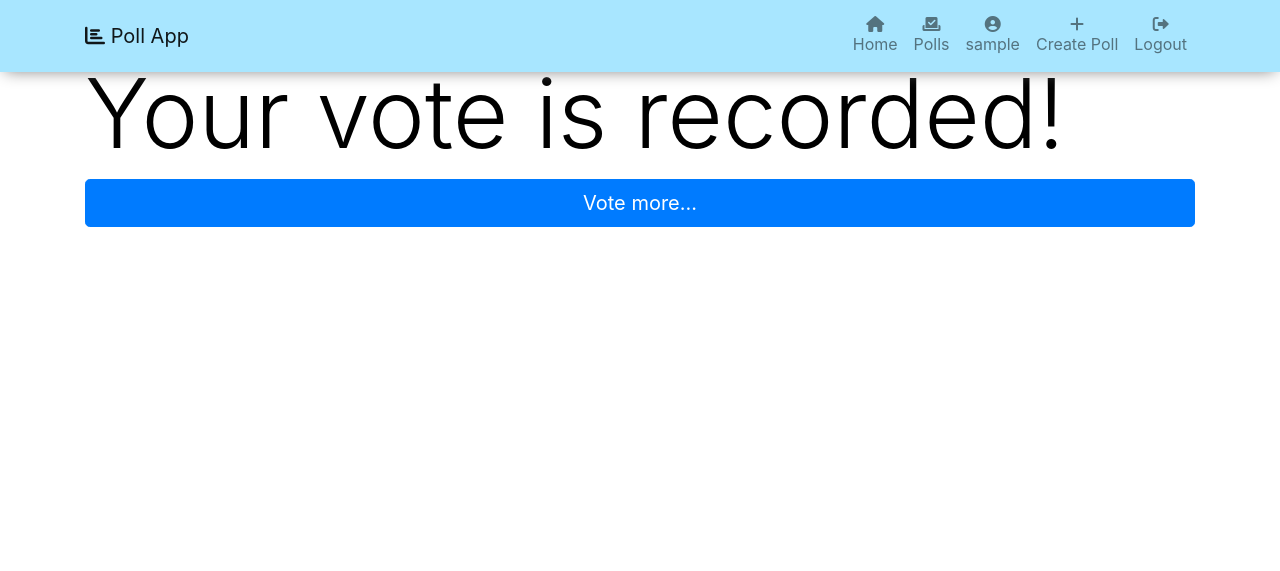
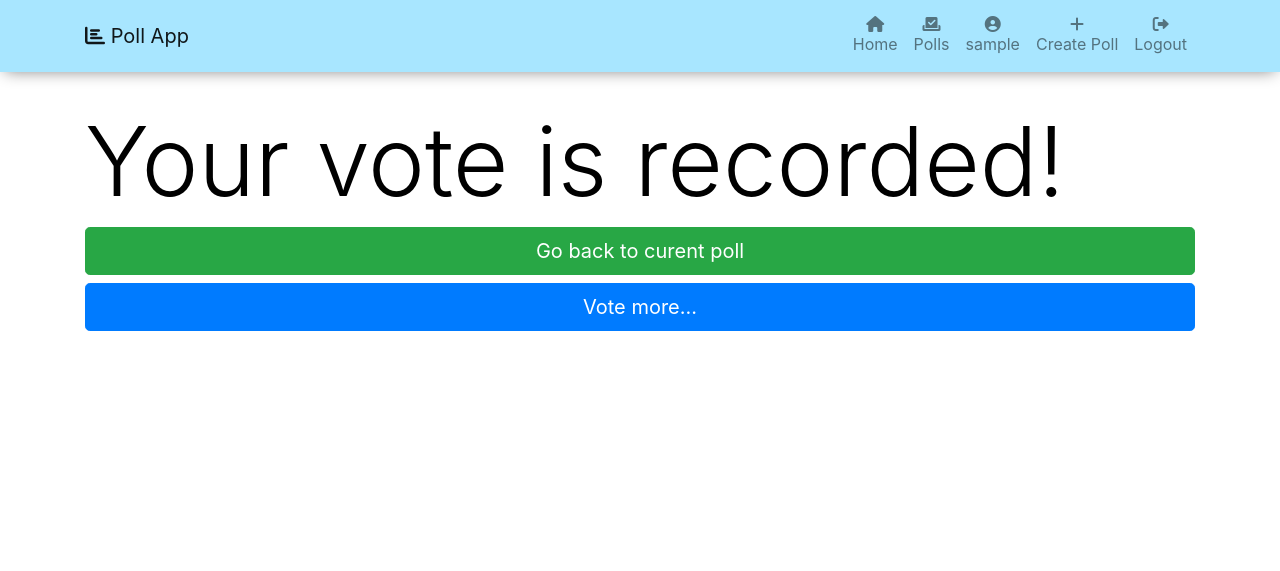
Before and after one commit to PollAppOrg/PollApp, a PHP site: template views/poll/vote_success.php in a window 1280 px wide. Shown: the top 571 px of the page. Run offline with PHP 8.4, Linux system fonts and the light colour scheme; the visitor is signed in with stand-in values (Sample User, id 1); the template is opened without the code that fills it: most values are stand-ins (such as "Sample title", 1, 10 or a date in 2020); some libraries are stand-ins or nearby versions.

Commit message:
change vote_success

```diff
--- a/controllers/PollController.php
+++ b/controllers/PollController.php
@@ -53,6 +53,7 @@ class PollController extends Controller {
     public function vote($vote) {
         $poll = new PollModel($this->conn);
         if($poll->vote($vote)->success()) {
+            $id = $vote['id'];
             include "views/poll/vote_success.php";
         } else {
             $errors = $pollObj->errors;
--- a/core/init.php
+++ b/core/init.php
@@ -10,7 +10,7 @@ if(!isset($_SESSION['user_id']))
 
 include_once "core/DB.php";
 DB::getInstance();
-DB::connect("localhost", "root", "", "2022PollAppDB"); //pw = "" for XAMP
+DB::connect("localhost", "root", "root", "2022PollAppDB"); //pw = "" for XAMP
 $conn = DB::getConn();
 // auto load classes
 spl_autoload_register(function($className) {
--- a/views/poll/vote_success.php
+++ b/views/poll/vote_success.php
@@ -1,11 +1,12 @@
 <?php include __DIR__ . "/../inc/head.php" ?>
 
-<div class="container">
+<div class="container mt-5">
     <div class="row">
         <div class="col-md-12">
             <h1 class="display-1">
                 Your vote is recorded!
             </h1>
+            <a href="<?=ROOT?>poll/get/<?=$id?>" class="btn btn-success btn-lg btn-block">Go back to curent poll</a>
             <a href="<?=ROOT?>poll" class="btn btn-primary btn-lg btn-block">Vote more...</a>
         </div>
     </div>
```
